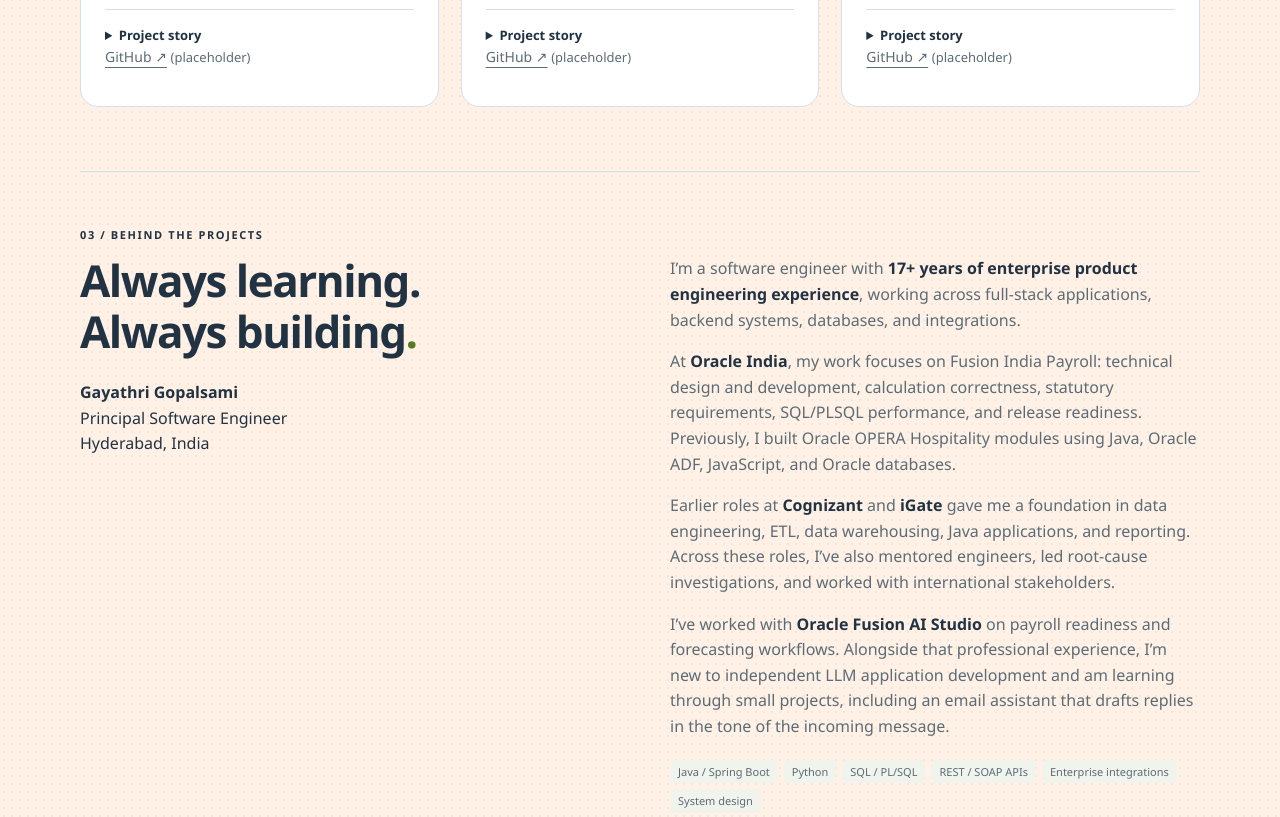
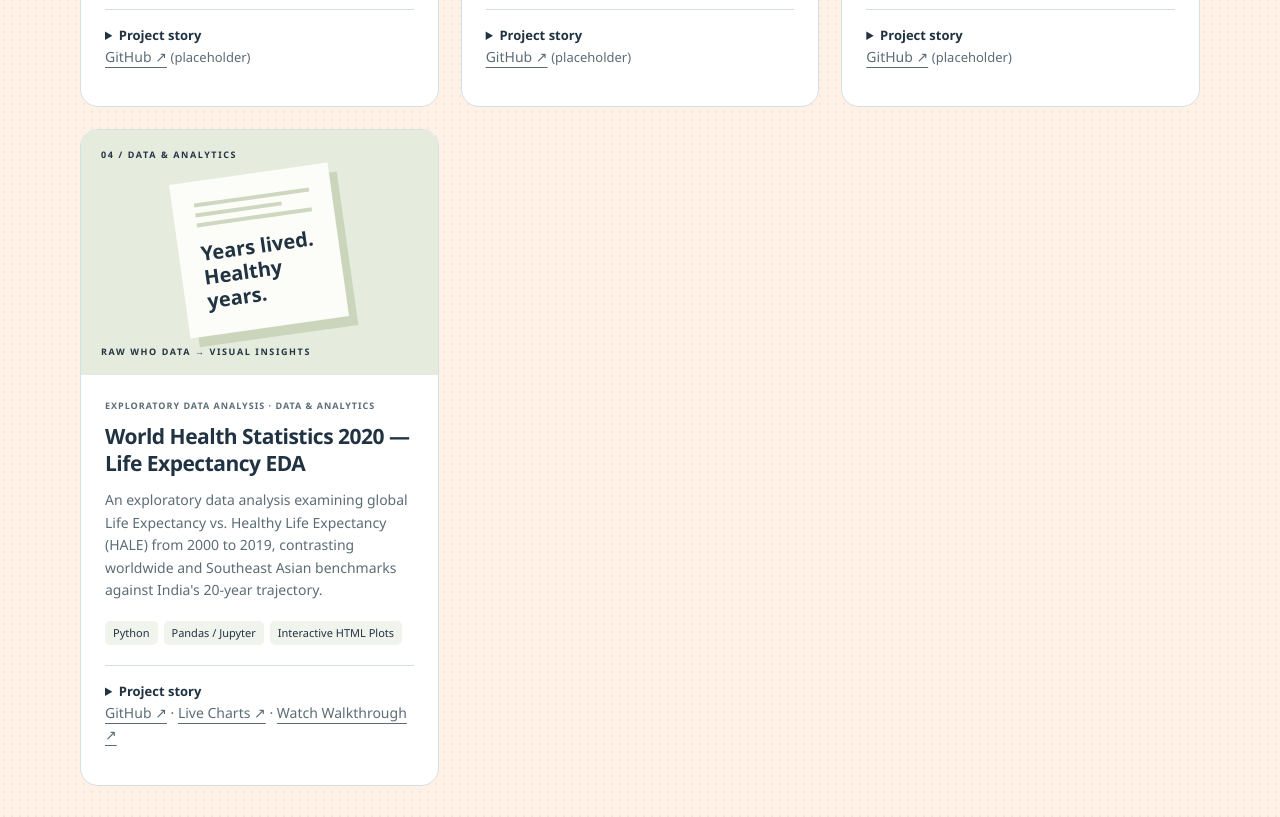
Before and after one commit to gayathrig21/portfolio_gayathri, a plain HTML site: page index.html in a window 1280 px wide. Shown: the part 2340-3157 px from the top of the page. Drawn offline with Linux system fonts and the light colour scheme.

Commit message:
Add health statistics EDA project with charts and walkthrough

```diff
--- a/index.html
+++ b/index.html
@@ -53,11 +53,12 @@
           <div><p class="eyebrow">02 / Independent builds</p><h2 id="projects-title">Personal projects<span>.</span></h2></div>
           <p>Ideas turned into something you can use.</p>
         </div>
-        <!-- These are sample ideas, not claims of completed work. -->
-        <p class="sample-note">Starter content: replace these examples with your own projects.</p>
+        <!-- Cards marked EXAMPLE PROJECT are starter ideas, not completed work. -->
+        <p class="sample-note">Explore my World Health Statistics EDA below. Cards marked "Example project" are starter examples.</p>
         <div class="filters" role="group" aria-label="Filter projects" hidden>
           <button type="button" class="filter active" data-filter="all" aria-pressed="true">All projects</button>
           <button type="button" class="filter" data-filter="ai" aria-pressed="false">AI & LLMs</button>
+          <button type="button" class="filter" data-filter="analytics" aria-pressed="false">Data &amp; Analytics</button>
           <button type="button" class="filter" data-filter="web" aria-pressed="false">Web</button>
         </div>
         <p id="filter-status" class="sr-only" role="status" aria-live="polite"></p>
@@ -73,6 +74,24 @@
           <article class="project-card" data-category="web">
             <div class="project-art art-web" aria-hidden="true"><span class="art-label">03 / THE WEB</span><div class="mini-browser"><div>● ● ●</div><b>Made<br>from scratch<span>↗</span></b></div><span class="art-footer">IDEA → INTERFACE</span></div>
             <div class="card-body"><p class="project-type">EXAMPLE PROJECT · WEB</p><h3>Personal Portfolio</h3><p>A home for your work, built with the fundamentals and shaped by your own style.</p><ul class="tags" aria-label="Example technologies"><li>HTML</li><li>CSS</li><li>JavaScript</li></ul><details><summary>Project story</summary><p>Describe the design choices you made, how the layout adapts to smaller screens, and what you learned while building this website.</p></details><p class="project-links"><a href="https://github.com/" target="_blank" rel="noopener noreferrer" aria-label="GitHub placeholder for Personal Portfolio (opens in a new tab)">GitHub ↗</a> <span class="sample-note">(placeholder)</span></p></div>
+          </article>
+          <article class="project-card" data-category="analytics">
+            <div class="project-art art-document" aria-hidden="true">
+              <span class="art-label">04 / DATA &amp; ANALYTICS</span>
+              <div class="paper"><i></i><i></i><i></i><b>Years lived.<br>Healthy years.</b></div>
+              <span class="art-footer">RAW WHO DATA &rarr; VISUAL INSIGHTS</span>
+            </div>
+            <div class="card-body">
+              <p class="project-type">EXPLORATORY DATA ANALYSIS &middot; DATA &amp; ANALYTICS</p>
+              <h3>World Health Statistics 2020 &mdash; Life Expectancy EDA</h3>
+              <p>An exploratory data analysis examining global Life Expectancy vs. Healthy Life Expectancy (HALE) from 2000 to 2019, contrasting worldwide and Southeast Asian benchmarks against India's 20-year trajectory.</p>
+              <ul class="tags" aria-label="Technologies used"><li>Python</li><li>Pandas / Jupyter</li><li>Interactive HTML Plots</li></ul>
+              <details>
+                <summary>Project story</summary>
+                <p>Analyzed WHO datasets across 184 countries to compare total lifespan with years lived in full health (HALE). Built interactive pre- and post-preprocessing visualizations to track changes over time, revealing that while India's life expectancy rose to 70 years (ranking 117th globally), its HALE growth lagged behind overall lifespan between 2015 and 2019.</p>
+              </details>
+              <p class="project-links"><a href="https://github.com/gayathrig21/WorldHealthStats2020" target="_blank" rel="noopener noreferrer" aria-label="World Health Statistics 2020 on GitHub (opens in a new tab)">GitHub &nearr;</a> &middot; <a href="https://gayathrig21.github.io/WorldHealthStats2020/charts.html" target="_blank" rel="noopener noreferrer" aria-label="World Health Statistics 2020 live charts (opens in a new tab)">Live Charts &nearr;</a> &middot; <a href="https://youtu.be/SU16UI_wHek" target="_blank" rel="noopener noreferrer" aria-label="Watch the World Health Statistics 2020 walkthrough on YouTube (opens in a new tab)">Watch Walkthrough &nearr;</a></p>
+            </div>
           </article>
         </div>
       </section>
```
